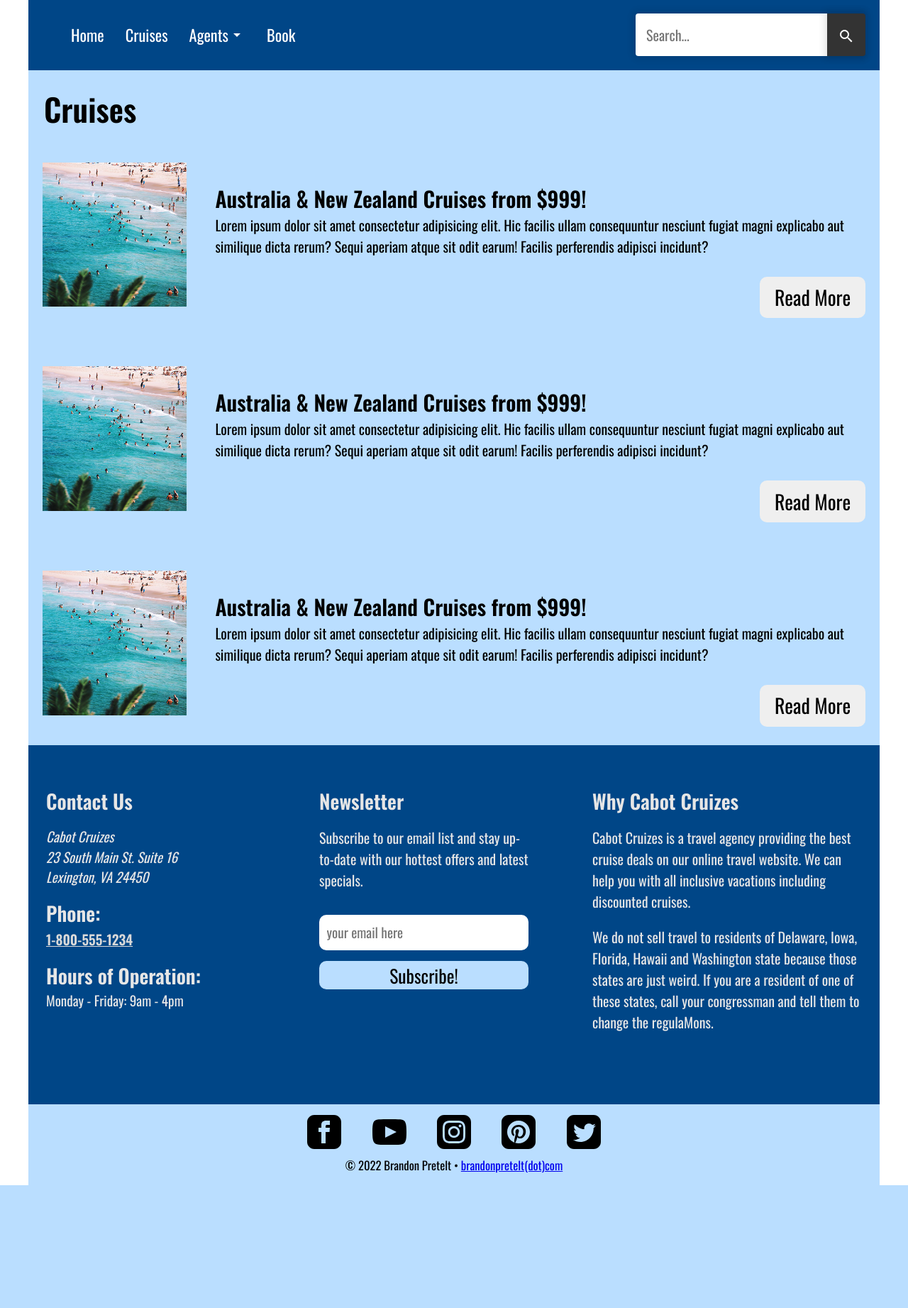
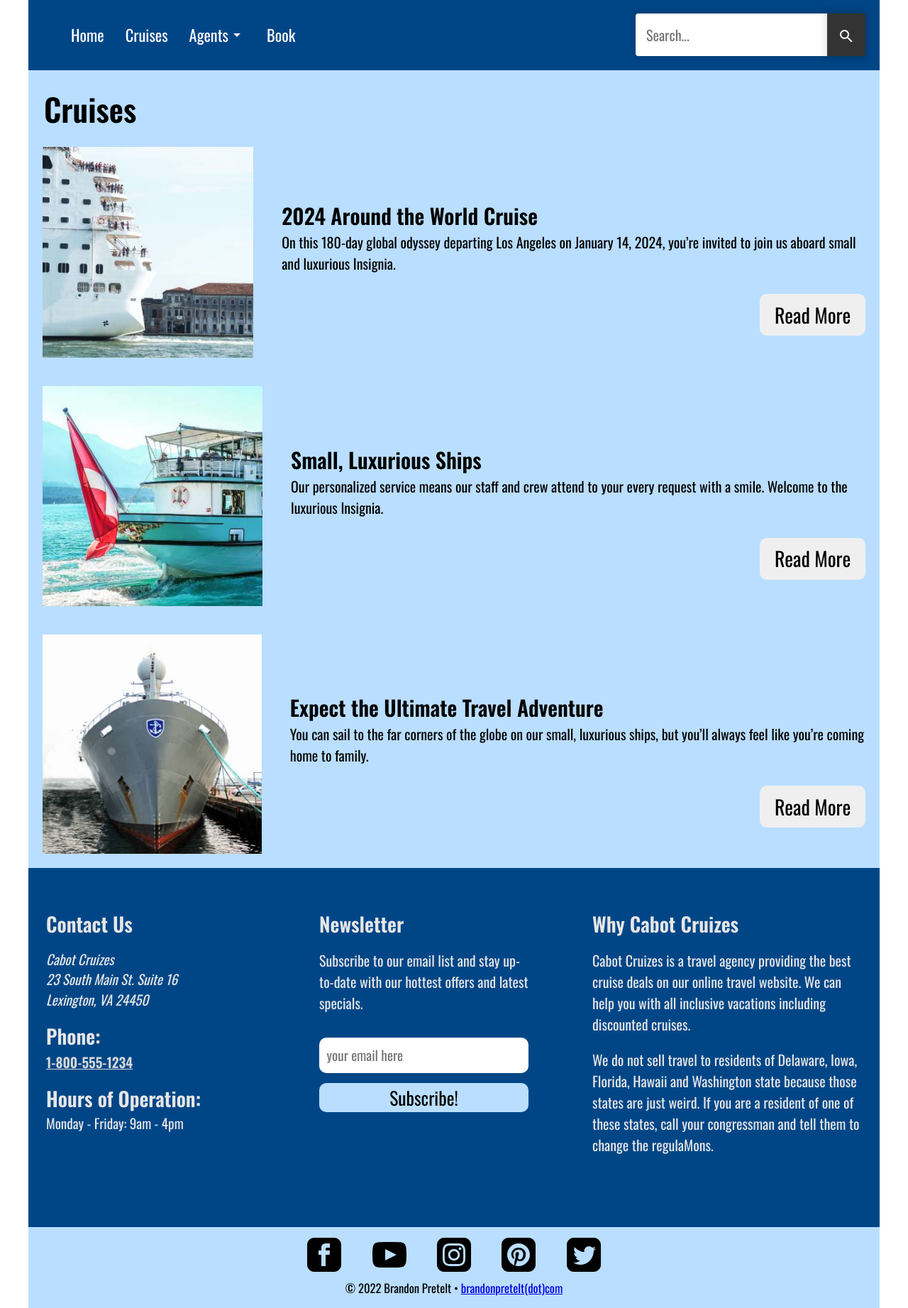
Before and after one commit to brandonpretelt/dgm3740-php, a PHP site: page /cruises.php in a window 1280 px wide. Shown: the part 147-1990 px from the top of the page at 71% size. Before the commit the page ends 1817 px from the top, so only its background shows below. Run offline with PHP 8.4, Linux system fonts and the light colour scheme.

Commit message:
:hammer: :bento:

```diff
--- a/unit02/cruises.php
+++ b/unit02/cruises.php
@@ -4,21 +4,22 @@
     <div class="cruise-container">
         <article class="article-card__cruises">
             <figure class="card-content__cruises">
-                    <img src="images/blog-images/family.jpg" alt="family image" loading="lazy">
+                    <img src="images/blog-images/cruise.jpg" alt="family image" loading="lazy">
             </figure>
             <div>
-                <h2> Australia & New Zealand Cruises from $999! </h2>
-                <p> Lorem ipsum dolor sit amet consectetur adipisicing elit. Hic facilis ullam consequuntur nesciunt fugiat magni explicabo aut similique dicta rerum? Sequi aperiam atque sit odit earum! Facilis perferendis adipisci incidunt? </p>
+                <h2> 2024 Around the World Cruise </h2>
+                <p> On this 180-day global odyssey departing Los Angeles on January 14, 2024, you’re invited to join us aboard small and luxurious Insignia.
+ </p>
                 <a href="#" class="btn large-btn">Read More</a>
             </div>
         </article>
         <article class="article-card__cruises">
             <figure class="card-content__cruises">
-                    <img src="images/blog-images/family.jpg" alt="family image" loading="lazy">
+                    <img src="images/blog-images/cruise-2.jpg" alt="family image" loading="lazy">
             </figure>
             <div>
-                <h2> Australia & New Zealand Cruises from $999! </h2>
-                <p> Lorem ipsum dolor sit amet consectetur adipisicing elit. Hic facilis ullam consequuntur nesciunt fugiat magni explicabo aut similique dicta rerum? Sequi aperiam atque sit odit earum! Facilis perferendis adipisci incidunt? </p>
+                <h2>Small, Luxurious Ships </h2>
+                <p> Our personalized service means our staff and crew attend to your every request with a smile. Welcome to the luxurious Insignia. </p>
                             <a href="#" class="btn large-btn">Read More</a>
             </div>
 
@@ -26,11 +27,11 @@
         <article class="article-card__cruises">
 
                 <figure class="card-content__cruises">
-                        <img src="images/blog-images/family.jpg" alt="family image" loading="lazy">
+                        <img src="images/blog-images/cruise-3.jpg" alt="family image" loading="lazy">
                 </figure>
                 <div>
-                <h2> Australia & New Zealand Cruises from $999! </h2>
-                <p> Lorem ipsum dolor sit amet consectetur adipisicing elit. Hic facilis ullam consequuntur nesciunt fugiat magni explicabo aut similique dicta rerum? Sequi aperiam atque sit odit earum! Facilis perferendis adipisci incidunt? </p>
+                <h2>Expect the Ultimate Travel Adventure </h2>
+                <p> You can sail to the far corners of the globe on our small, luxurious ships, but you’ll always feel like you’re coming home to family. </p>
                             <a href="#" class="btn large-btn">Read More</a>
             </div>
 
--- a/unit02/scss/_small.scss
+++ b/unit02/scss/_small.scss
@@ -2,6 +2,7 @@ body {
     background-color: var(--backgroundColor);
     font-family: var(--body-font);
     font-size: var(--base-font-size) !important;
+    overflow-x: hidden;
 }
 
 .active {
```
Also changed, not shown: unit02/css/style.css, unit02/images/blog-images/cruise-2.jpg (added), unit02/images/blog-images/cruise-3.jpg (added), unit02/images/blog-images/cruise.jpg (added).
